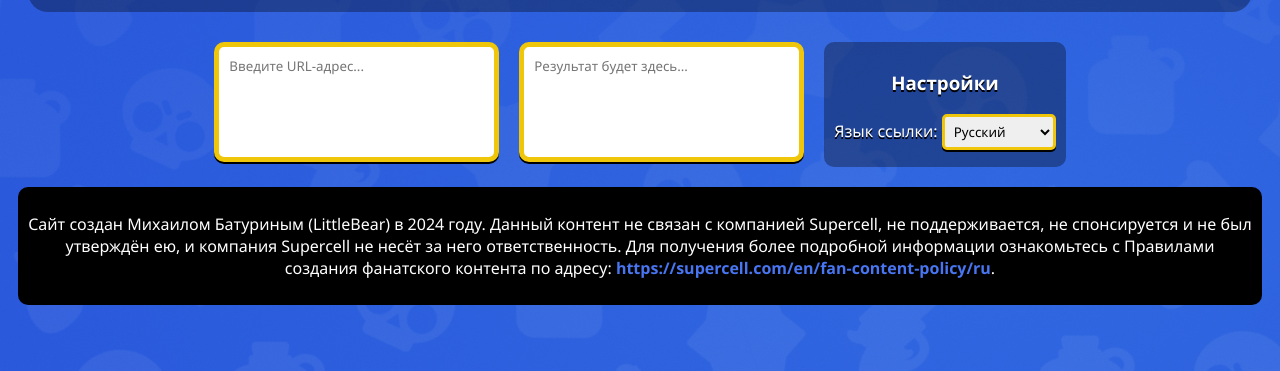
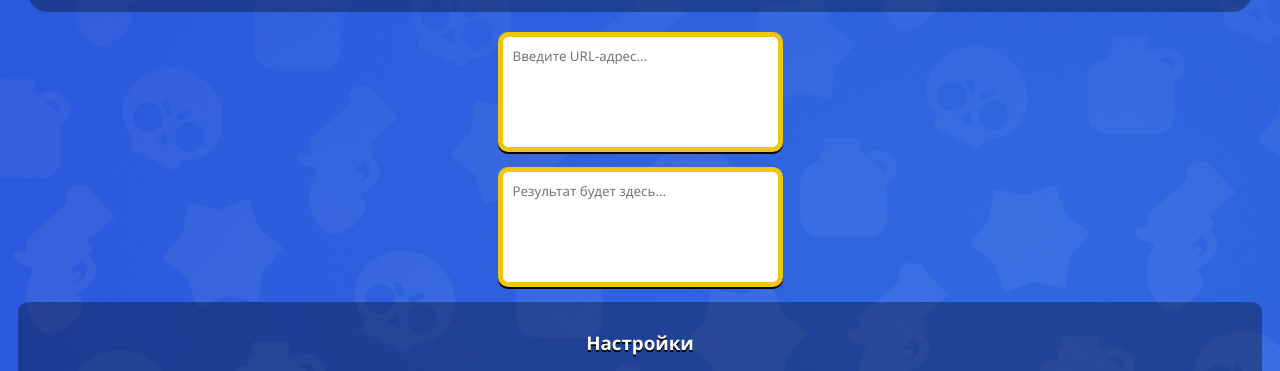
Before and after one commit to LittleCat1643/bs-sublink, a plain HTML site: page index.html in a window 1280 px wide. Shown: the part 417-788 px from the top of the page. Drawn offline with Linux system fonts and the light colour scheme.

Commit message:
Update style.css

```diff
--- a/style.css
+++ b/style.css
@@ -42,11 +42,6 @@ h1, b {
 
 .header > .info > li {
     list-style: decimal;
-}
-
-.layout {
-    display: flex;
-    justify-content: center;
 }
 
 .layout > div {
```
